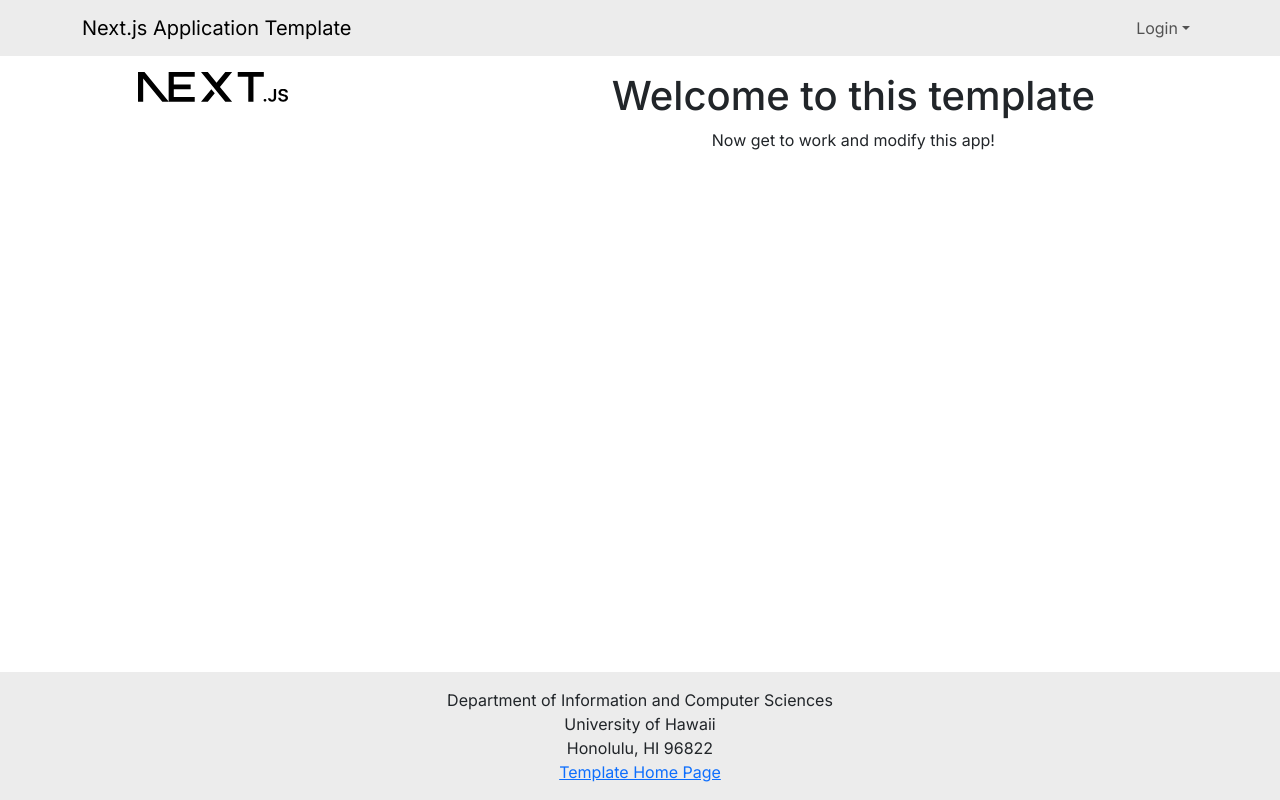
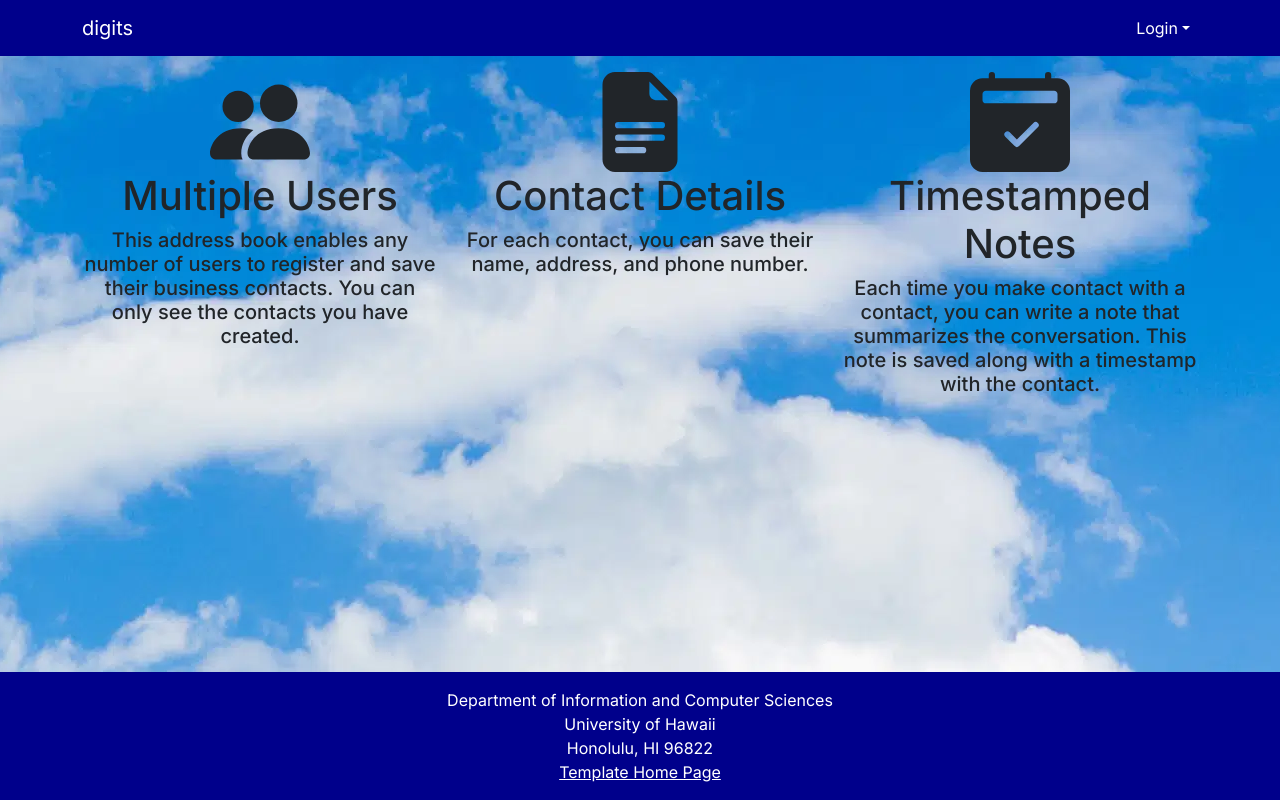
Before and after one commit to mharolipani/digits, a Next.js app: page / in a window 1280 px wide. Built offline with nearby package versions, Linux system fonts and the light colour scheme; no server answers.

Commit message:
DONE 17 minutes

```diff
--- a/src/app/globals.css
+++ b/src/app/globals.css
@@ -1,11 +1,38 @@
+:root {
+  --nat-navbar-bg: darkblue;
+  --nat-navbar-bg-color: darkblue;
+  --nat-navbar-text-highlight: khaki;
+  --nat-navbar-highlight-text: var(--bs-gray-500);
+  --nat-navbar-highlight-bg: lightblue;
+  --nat-navbar-bg-rgb: 0, 0, 139;
+  --nat-navbar-text-color: white;
+}
+
 html,
 body {
+  --bs-dark: var(--nat-navbar-bg);
   --bs-light-rgb: 236, 236, 236;
+  --bs-dark-rgb: var(--nat-navbar-bg-rgb);
   box-sizing: border-box;
   height: 100%;
   padding: 0;
   margin: 0;
+  background: fixed center url("/wispy-cloud.png");
+  background: size cover;
 }
+
+body .navbar {
+  --bs-navbar-active-color: var(--nat-navbar-highlight-text);
+  --bs-navbar-brand-color: var(--nat-navbar-text-color);
+  --bs-navbar-brand-hover-color: var(--nat-navbar-highlight-text);
+  --bs-navbar-color: var(--nat-navbar-text-color);
+  --bs-navbar-hover-color: var(--nat-navbar-highlight-text);
+}
+
+footer, footer a {
+  color: var(--nat-navbar-text-color);
+}
+
 .wrapper {
   box-sizing: border-box;
   min-height: 100%;
--- a/src/app/layout.tsx
+++ b/src/app/layout.tsx
@@ -9,7 +9,7 @@
 const inter = Inter({ subsets: ['latin'] });
 
 export const metadata: Metadata = {
-  title: 'Next.js Application Template',
+  title: 'digits',
   description: 'Generated by ics-software-engineering.github.io',
 };
 
--- a/src/app/page.tsx
+++ b/src/app/page.tsx
@@ -1,17 +1,33 @@
-import { Col, Container, Image, Row } from 'react-bootstrap';
+import { Col, Container, Row } from 'react-bootstrap';
+import { PeopleFill, FileEarmarkTextFill, Calendar2CheckFill } from 'react-bootstrap-icons';
 
 /** The Home page. */
 const Home = () => (
   <main>
-    <Container id="landing-page" fluid className="py-3">
+    <Container id="landing-page" className="py-3">
+      {' '}
+      {/* Wrap Row with a non-fluid Container for margins */}
       <Row className="align-middle text-center">
         <Col xs={4}>
-          <Image src="next.svg" width="150px" alt="" />
+          <PeopleFill size={100} />
+          <h1>Multiple Users</h1>
+          <h5>
+            This address book enables any number of users to register and save their business contacts. You can only see
+            the contacts you have created.
+          </h5>
         </Col>
-
-        <Col xs={8} className="d-flex flex-column justify-content-center">
-          <h1>Welcome to this template</h1>
-          <p>Now get to work and modify this app!</p>
+        <Col xs={4}>
+          <FileEarmarkTextFill size={100} />
+          <h1>Contact Details</h1>
+          <h5>For each contact, you can save their name, address, and phone number.</h5>
+        </Col>
+        <Col xs={4}>
+          <Calendar2CheckFill size={100} />
+          <h1>Timestamped Notes</h1>
+          <h5>
+            Each time you make contact with a contact, you can write a note that summarizes the conversation. This note
+            is saved along with a timestamp with the contact.
+          </h5>
         </Col>
       </Row>
     </Container>
--- a/src/components/Footer.tsx
+++ b/src/components/Footer.tsx
@@ -2,7 +2,7 @@
 
 /** The Footer appears at the bottom of every page. Rendered by the App Layout component. */
 const Footer = () => (
-  <footer className="mt-auto py-3 bg-light">
+  <footer className="mt-auto py-3 bg-dark">
     <Container>
       <Col className="text-center">
         Department of Information and Computer Sciences
--- a/src/components/Navbar.tsx
+++ b/src/components/Navbar.tsx
@@ -14,9 +14,9 @@
   const role = userWithRole?.randomKey;
   const pathName = usePathname();
   return (
-    <Navbar bg="light" expand="lg">
+    <Navbar bg="dark" expand="lg">
       <Container>
-        <Navbar.Brand href="/">Next.js Application Template</Navbar.Brand>
+        <Navbar.Brand href="/">digits</Navbar.Brand>
         <Navbar.Toggle aria-controls="basic-navbar-nav" />
         <Navbar.Collapse id="basic-navbar-nav">
           <Nav className="me-auto justify-content-start">
```
Also changed, not shown: public/wispy-cloud.png (added).
